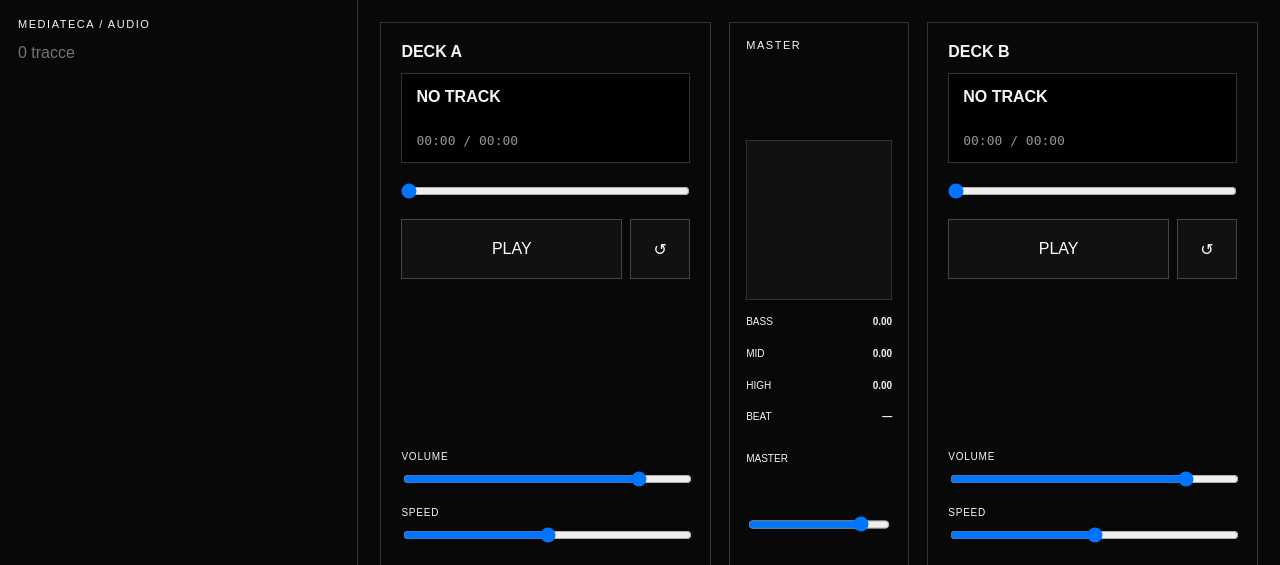
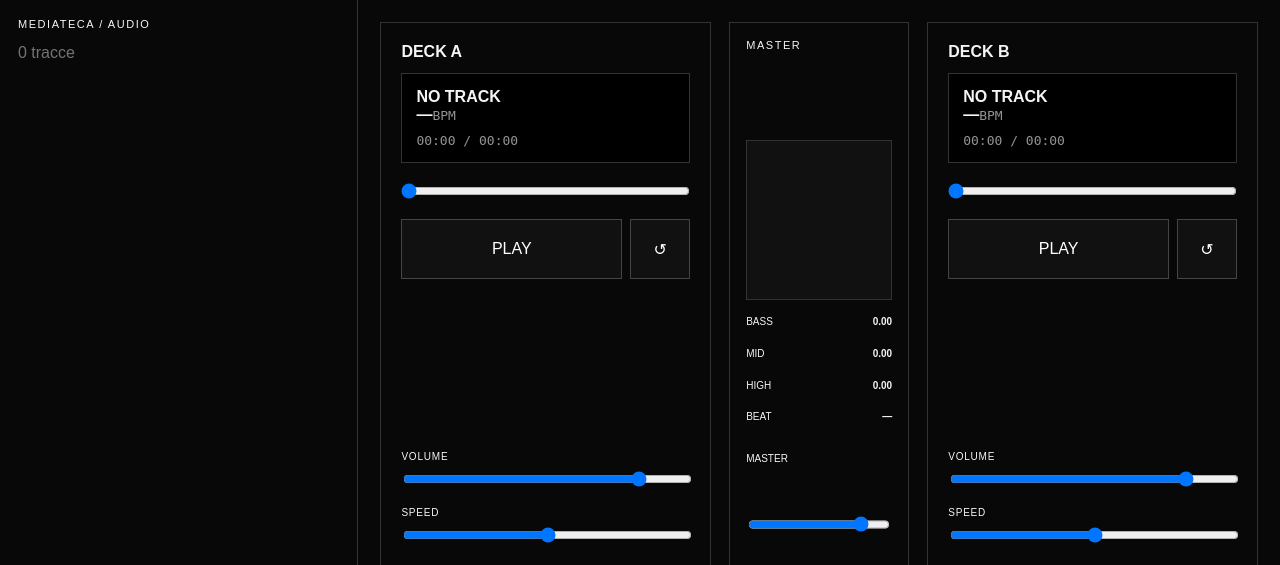
Before and after one commit to Micula1312/media-reactive-engine, a Flask app: page /dj in a window 1280 px wide. Shown: the part 54-619 px from the top of the page. Run offline with Flask 3, Linux system fonts and the light colour scheme; data that the repository does not hold is empty.

Commit message:
Show BPM prominently on DJ decks

```diff
--- a/templates/dj.html
+++ b/templates/dj.html
@@ -24,7 +24,10 @@
         <article class="dj-deck deck-a">
           <div class="deck-title">DECK A</div>
           <div class="track-display">
-            <strong id="dj-title-a">NO TRACK</strong>
+            <div class="track-mainline">
+              <strong id="dj-title-a">NO TRACK</strong>
+              <div class="bpm-display"><b id="dj-bpm-a">—</b><span>BPM</span></div>
+            </div>
             <span id="dj-time-a">00:00 / 00:00</span>
           </div>
           <input id="seek-a" class="seek" type="range" min="0" max="1" step=".001" value="0">
@@ -53,7 +56,10 @@
         <article class="dj-deck deck-b">
           <div class="deck-title">DECK B</div>
           <div class="track-display">
-            <strong id="dj-title-b">NO TRACK</strong>
+            <div class="track-mainline">
+              <strong id="dj-title-b">NO TRACK</strong>
+              <div class="bpm-display"><b id="dj-bpm-b">—</b><span>BPM</span></div>
+            </div>
             <span id="dj-time-b">00:00 / 00:00</span>
           </div>
           <input id="seek-b" class="seek" type="range" min="0" max="1" step=".001" value="0">
```
